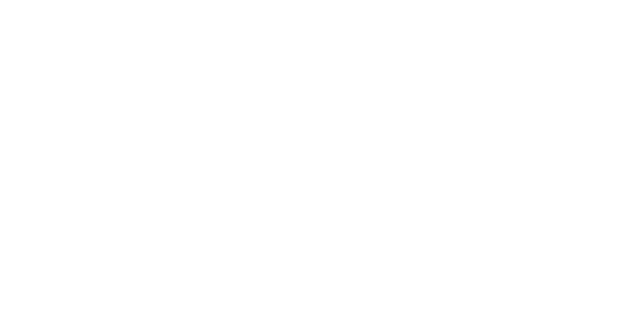
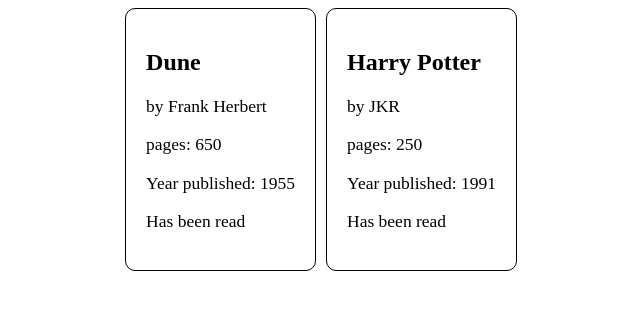
Before and after one commit to Dixon3o/Library, a plain HTML site: page index.html in a window 1280 px wide. Shown: the whole page, without its empty margins (319-959 px from the left). Drawn offline with Linux system fonts and the light colour scheme.

Commit message:
add displayBook function

```diff
--- a/index.html
+++ b/index.html
@@ -7,7 +7,9 @@
     <title>Library</title>
 </head>
 <body>
+    <div class="container">
+
+    </div>
     <script src="script.js"></script>
-
 </body>
 </html>
--- a/script.js
+++ b/script.js
@@ -18,3 +18,38 @@ function addBookToLibrary(title, author, pages, yearPublished, read){
     myLibrary.push(book);
 
 }
+
+addBookToLibrary("Dune", "Frank Herbert", 650, 1955, true);
+addBookToLibrary("Harry Potter", "JKR", 250, 1991, true);
+
+const cdiv = document.querySelector(".container");
+
+function displayBooks(){
+    cdiv.replaceChildren();
+    myLibrary.forEach(book => {
+    let div = document.createElement("div");
+    div.classList.add("book");
+
+    div.dataset.id = book.id;
+
+    const title = document.createElement("h2");
+    title.textContent = book.title;
+
+    const author = document.createElement("p");
+    author.textContent = `by ${book.author}`;
+
+    const pages = document.createElement("p");
+    pages.textContent = `pages: ${book.pages}`;
+
+    const year = document.createElement("p");
+    year.textContent = `Year published: ${book.yearPublished}`;
+
+    const read = document.createElement("p");
+    read.textContent = book.read ? "Has been read" : "Yet to read";
+
+    div.append(title,author,pages,year,read);
+    cdiv.appendChild(div);
+    });
+}
+
+displayBooks();
--- a/style.css
+++ b/style.css
@@ -0,0 +1,22 @@
+.container{
+    display: flex;
+    justify-content: center;
+    align-items: center;
+    flex-wrap: wrap;
+    gap: 10px;
+}
+
+.book{
+    border: 1px solid black;
+    padding: 20px;
+    border-radius: 10px;
+}
+
+.book:hover{
+    background-color: #f0f0f0;
+    transform: translateY(-2px);
+    box-shadow: 5px 0px 0px;
+}
+p{
+    font-size: 17.5px;
+}
```
